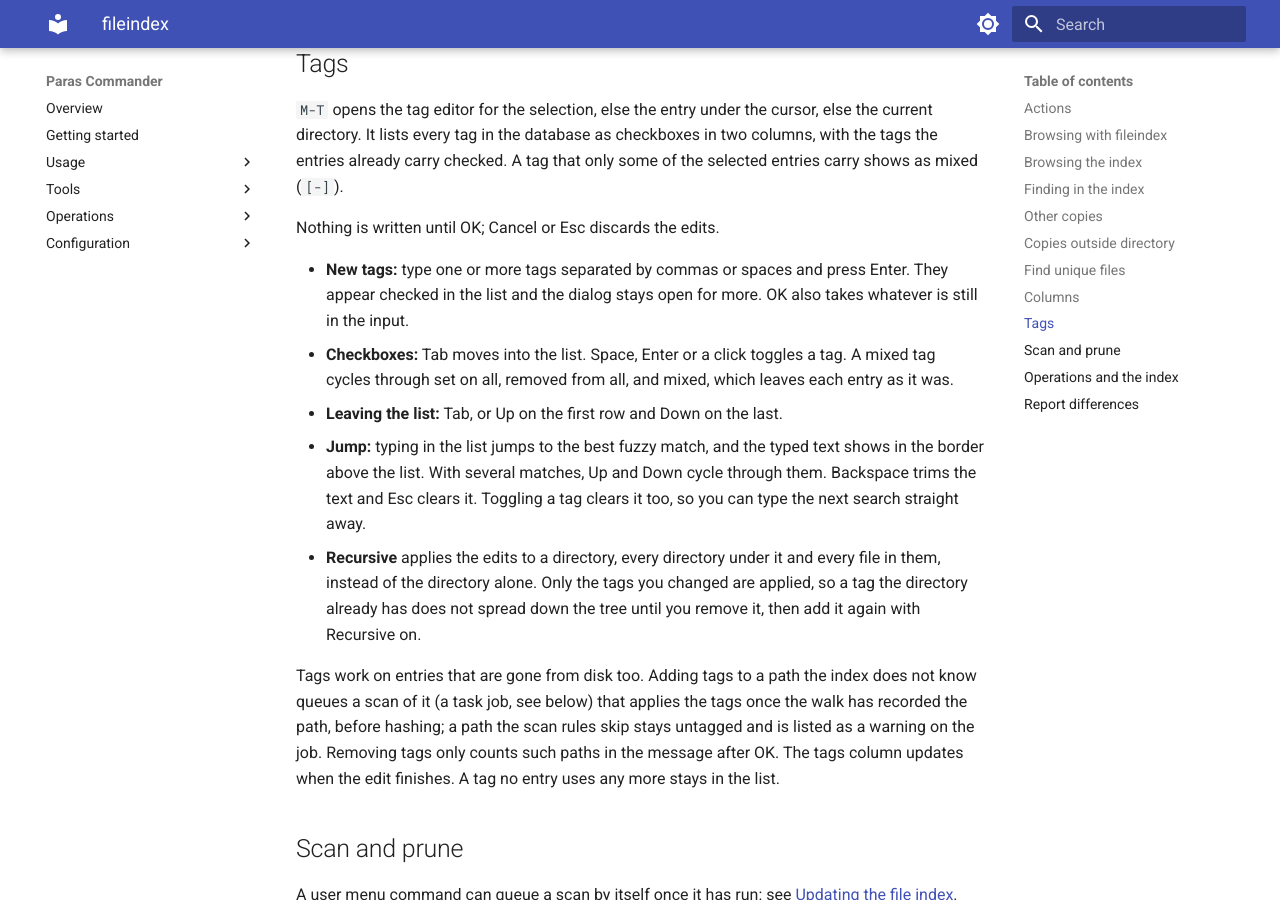
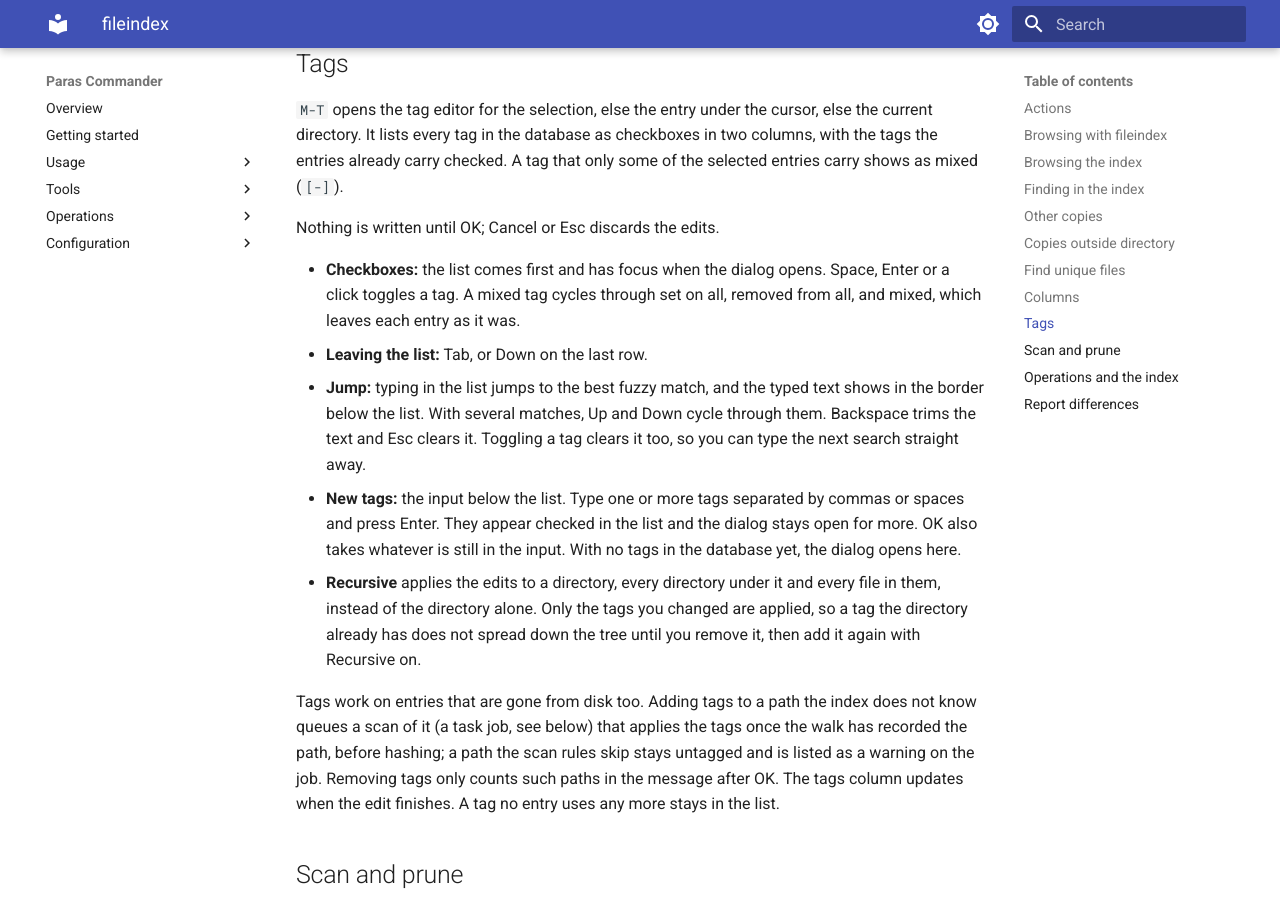
Before and after one commit to paranoidi/paras-commander, an MkDocs documentation site: the page built from docs/fileindex.md, in a window 1280 px wide and 900 px high, scrolled down 10482 px. Built offline with MkDocs 1.6.1 and Material for MkDocs 9.7.7, drawn with Linux system fonts in a browser that asks for light colours.

Commit message:
feat(fileindex): show tag checkboxes first in the tag dialog
Move the checkbox grid to the top of the dialog with the new-tags input
below it. Focus opens on the grid, or on the input when the database has
no tags, and the jump text moves to the rule below the grid.

```diff
--- a/docs/fileindex.md
+++ b/docs/fileindex.md
@@ -388,17 +388,18 @@ tag that only some of the selected entries carry shows as mixed (`[-]`).
 
 Nothing is written until OK; Cancel or Esc discards the edits.
 
-- **New tags:** type one or more tags separated by commas or spaces and press
-  Enter. They appear checked in the list and the dialog stays open for more.
-  OK also takes whatever is still in the input.
-- **Checkboxes:** Tab moves into the list. Space, Enter or a click toggles a
-  tag. A mixed tag cycles through set on all, removed from all, and mixed,
-  which leaves each entry as it was.
-- **Leaving the list:** Tab, or Up on the first row and Down on the last.
+- **Checkboxes:** the list comes first and has focus when the dialog opens.
+  Space, Enter or a click toggles a tag. A mixed tag cycles through set on all,
+  removed from all, and mixed, which leaves each entry as it was.
+- **Leaving the list:** Tab, or Down on the last row.
 - **Jump:** typing in the list jumps to the best fuzzy match, and the typed
-  text shows in the border above the list. With several matches, Up and Down
+  text shows in the border below the list. With several matches, Up and Down
   cycle through them. Backspace trims the text and Esc clears it. Toggling a tag
   clears it too, so you can type the next search straight away.
+- **New tags:** the input below the list. Type one or more tags separated by
+  commas or spaces and press Enter. They appear checked in the list and the
+  dialog stays open for more. OK also takes whatever is still in the input. With
+  no tags in the database yet, the dialog opens here.
 - **Recursive** applies the edits to a directory, every directory under it and
   every file in them, instead of the directory alone. Only the tags you changed
   are applied, so a tag the directory already has does not spread down the tree
```
Also changed, not shown: docs/agents/dialogs.md (+1 -1 lines), 10 other files.
